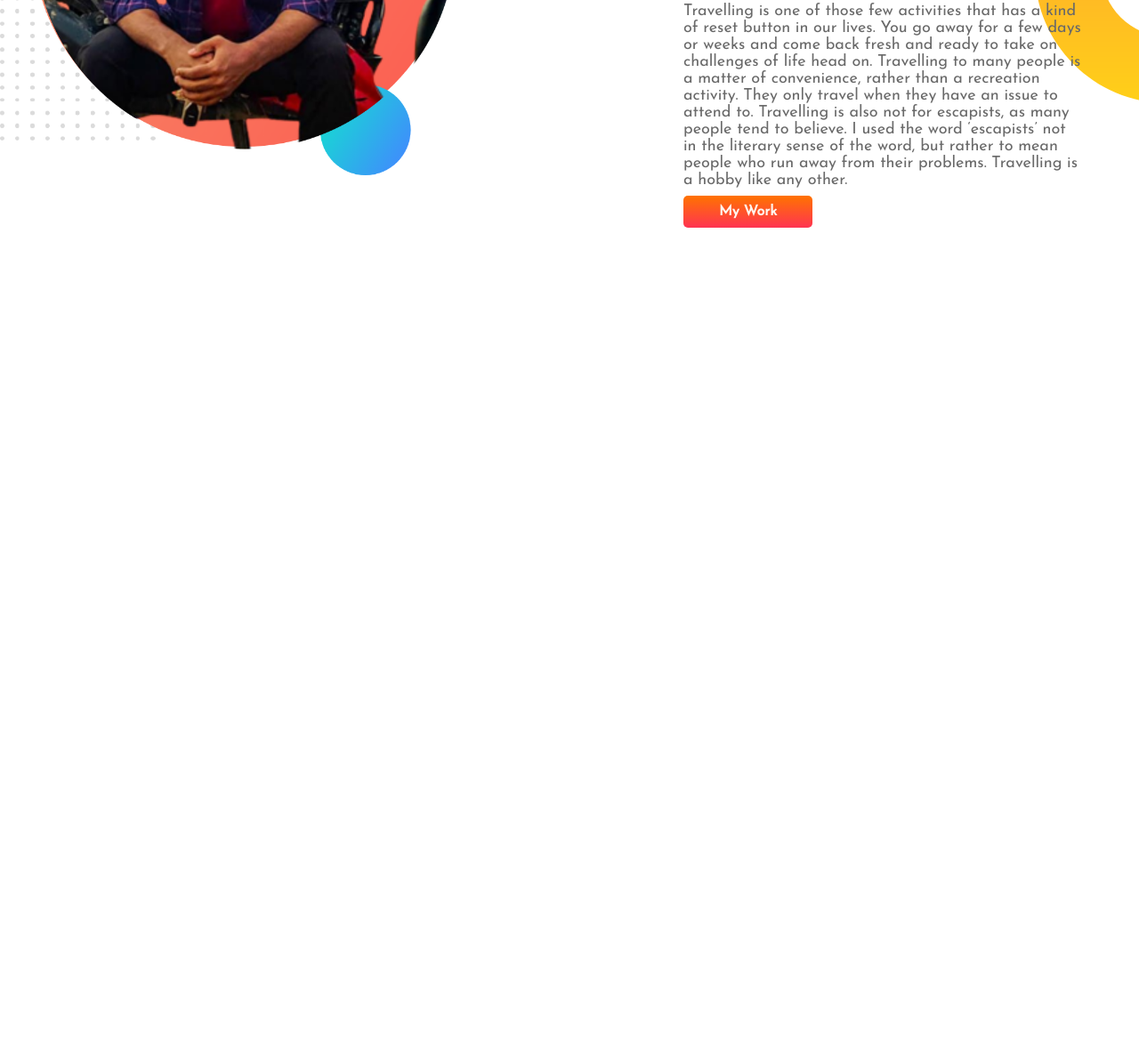
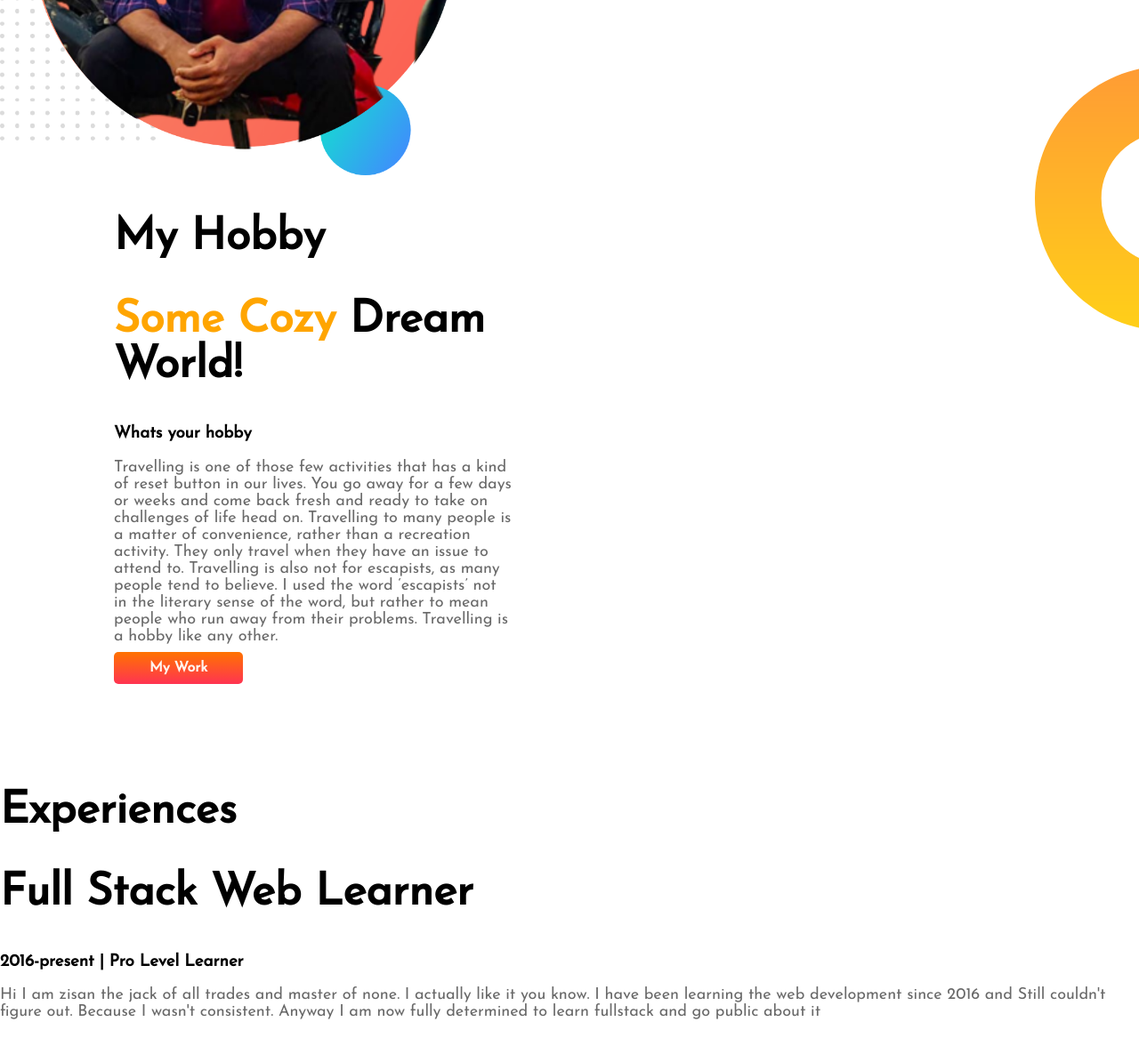
Before and after one commit to mashroorzisan/developer-portfolio-master, a plain HTML site: page index.html in a window 1280 px wide. Shown: the part 985-2170 px from the top of the page at 89% size. Before the commit the page ends 1359 px from the top, so only its background shows below. Drawn offline with Linux system fonts and the light colour scheme.

Commit message:
added footer and flex continer

```diff
--- a/index.html
+++ b/index.html
@@ -14,7 +14,7 @@
 </head>
 
 <body>
-    <section class="top">
+    <section class="top flexible-container">
         <div class="para1">
             <h1>Welcome to</h1>
             <h1><span class="orange">Ishtiaque's </span>World!</h1>
@@ -37,7 +37,7 @@
         </div>
 
     </section>
-    <section class="bottom">
+    <section class="bottom flexible container">
         <div class="half-width">
             <img src="/my-bg.png" alt="">
         </div>
@@ -55,7 +55,17 @@
         </div>
     </section>
     <section class="footer">
-
+        <h1>Experiences</h1>
+        <div>
+            <h1>Full Stack Web Learner</h1>
+            <h3>2016-present | Pro Level Learner</h3>
+            <p>Hi I am zisan the jack of all trades and master of none. I actually like it you know. I have been
+                learning the web development since 2016 and Still couldn't figure out. Because I wasn't consistent.
+                Anyway I am now fully determined to learn fullstack and go public about it</p>
+        </div>
+        <div>
+            <h1></h1>
+        </div>
     </section>
 
 </body>
--- a/style.css
+++ b/style.css
@@ -18,7 +18,6 @@ p {
 
 
 .top {
-    display: flex;
     margin-bottom: 10%;
     background-image: url(/images/top-banner.png);
     background-repeat: no-repeat;
@@ -27,7 +26,6 @@ p {
 .bottom {
     margin-top: 5%;
     margin-bottom: 10%;
-    display: flex;
     background-image: url(/images/dream-bg.png);
     background-repeat: no-repeat;
     background-position: right;
@@ -61,3 +59,7 @@ p {
     background-image: linear-gradient(rgb(255, 115, 0), rgba(255, 19, 54, 0.861));
     border-radius: 5px;
 }
+
+.flexible-container {
+    display: flex;
+}
```
